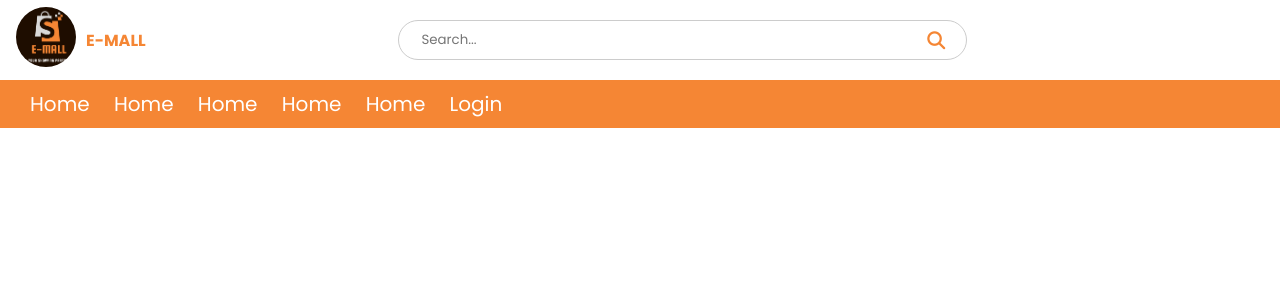
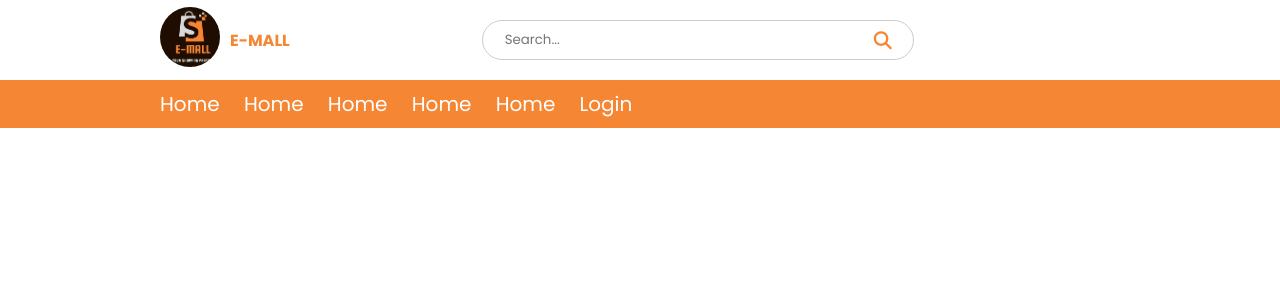
Before and after one commit to Ashish-Dhakal/Ecommerce, a PHP site: page /ecommerce/header.php in a window 1280 px wide. Shown: the top 300 px of the page. Run offline with PHP 8.4, Linux system fonts and the light colour scheme; some libraries are stand-ins or nearby versions.

Commit message:
padding addedd to header in both side

```diff
--- a/resources/css/index.css
+++ b/resources/css/index.css
@@ -23,7 +23,8 @@
     height: 5rem;
     display: flex;
     align-items: center;
-    padding-left: 1rem;
+    padding-left: 10rem;
+    padding-right: 10rem;
 }
 
 .mall-name{
@@ -59,7 +60,8 @@
     height: 3rem;
     background-color:var(--maincoloor);
     align-items: center;
-    padding-left: 30px;
+    padding-left: 10rem;
+    padding-right: 10rem;
 }
 
 .navbar li{
```
